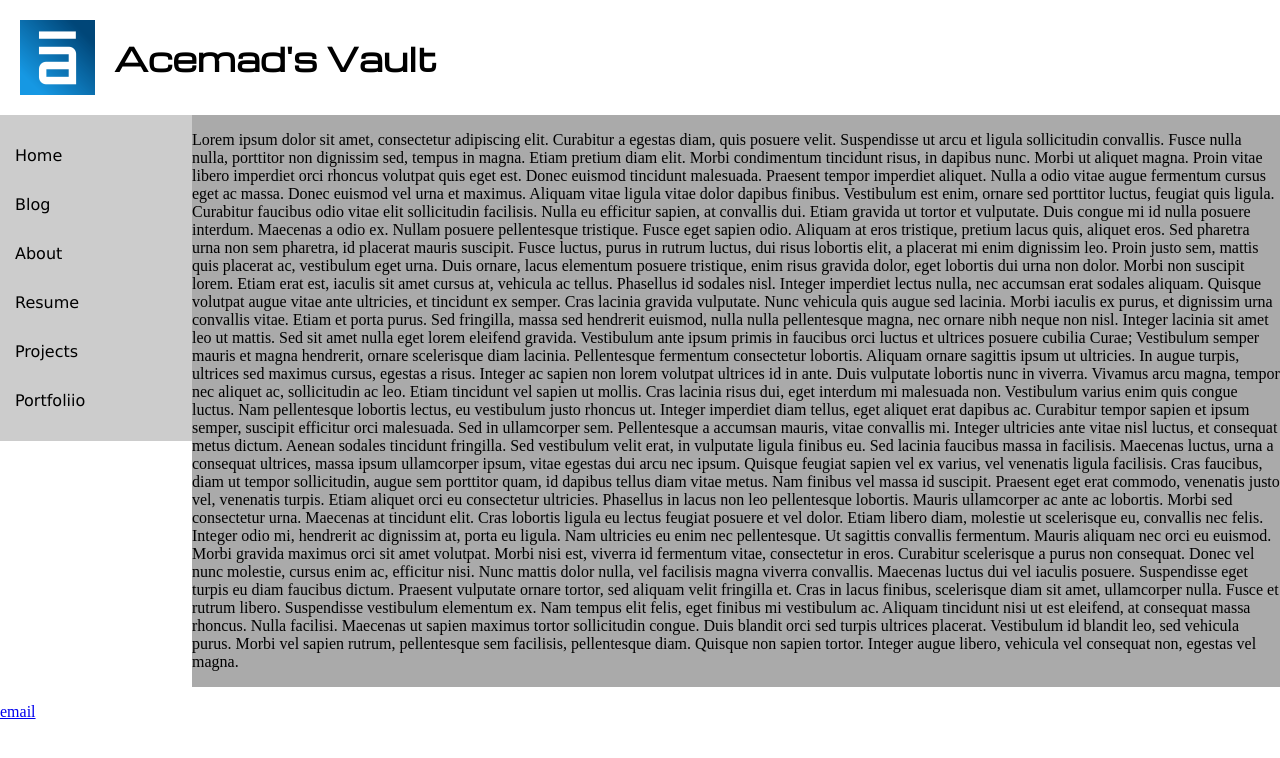
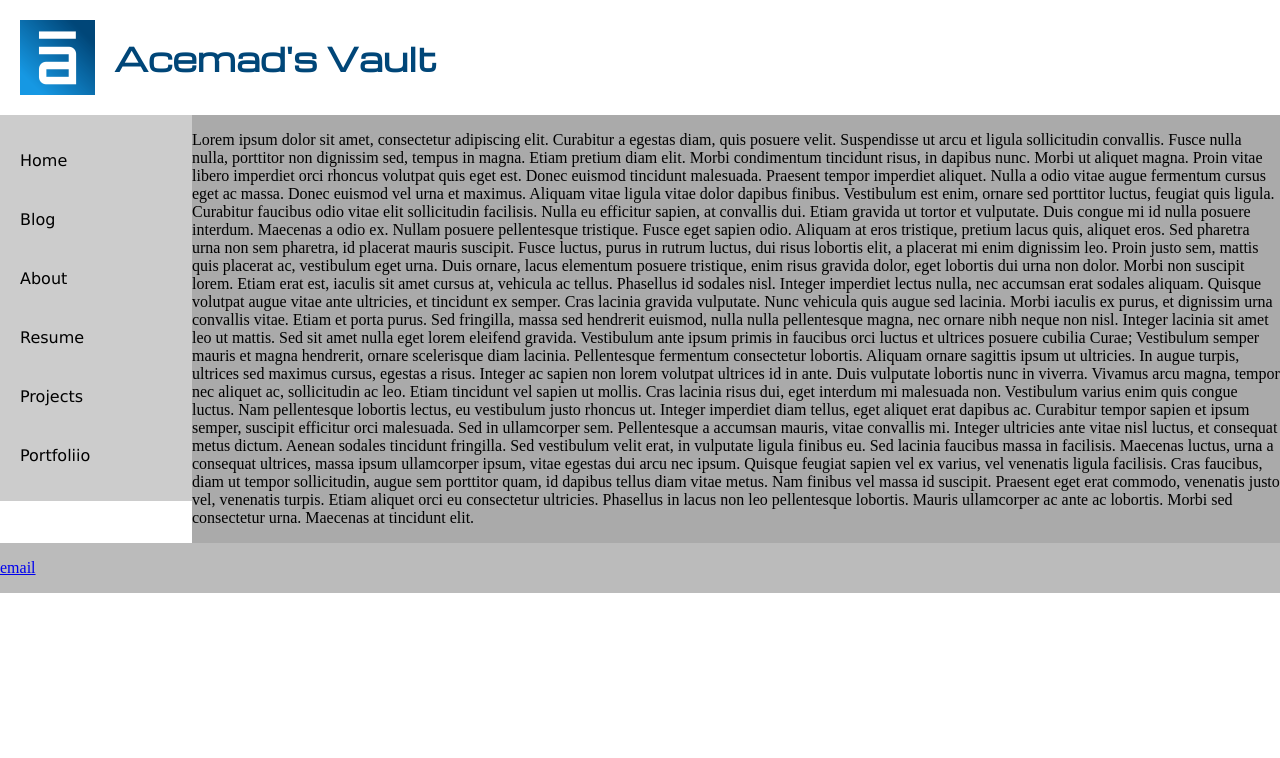
Before and after one commit to Acemad/acemad.github.io, a Jekyll site: the page built from index.html, in a window 1280 px wide. Shown: the top 758 px of the page. Built offline with Jekyll 4.4.1, drawn with Linux system fonts in a browser that asks for light colours.

Commit message:
Header and Footer tweaks.

```diff
--- a/css/main.css
+++ b/css/main.css
@@ -14,6 +14,7 @@ header {
     display: inline;
     font-family: 'Michroma', sans-serif;
     vertical-align: middle;
+    color: #004678;
 
 }
 
@@ -37,7 +38,7 @@ nav ul {
 nav ul li {
     list-style: none;
     font-family: 'Lucida Sans', sans-serif;
-    padding: 15px;
+    padding: 20px;
 }
 
 .container {
@@ -49,7 +50,7 @@ nav ul li {
 footer {
     float: left;
     width: 100%;
-    background-color: #FFF;
+    background-color: #bbb;
 }
 
 footer ul {
--- a/index.html
+++ b/index.html
@@ -15,9 +15,5 @@ title : Acemad's Vault
 
     Quisque feugiat sapien vel ex varius, vel venenatis ligula facilisis. Cras faucibus, diam ut tempor sollicitudin, augue sem porttitor quam, id dapibus tellus diam vitae metus. Nam finibus vel massa id suscipit. Praesent eget erat commodo, venenatis justo vel, venenatis turpis. Etiam aliquet orci eu consectetur ultricies. Phasellus in lacus non leo pellentesque lobortis. Mauris ullamcorper ac ante ac lobortis. Morbi sed consectetur urna. Maecenas at tincidunt elit.
 
-    Cras lobortis ligula eu lectus feugiat posuere et vel dolor. Etiam libero diam, molestie ut scelerisque eu, convallis nec felis. Integer odio mi, hendrerit ac dignissim at, porta eu ligula. Nam ultricies eu enim nec pellentesque. Ut sagittis convallis fermentum. Mauris aliquam nec orci eu euismod. Morbi gravida maximus orci sit amet volutpat. Morbi nisi est, viverra id fermentum vitae, consectetur in eros. Curabitur scelerisque a purus non consequat. Donec vel nunc molestie, cursus enim ac, efficitur nisi. Nunc mattis dolor nulla, vel facilisis magna viverra convallis. Maecenas luctus dui vel iaculis posuere. Suspendisse eget turpis eu diam faucibus dictum.
-
-    Praesent vulputate ornare tortor, sed aliquam velit fringilla et. Cras in lacus finibus, scelerisque diam sit amet, ullamcorper nulla. Fusce et rutrum libero. Suspendisse vestibulum elementum ex. Nam tempus elit felis, eget finibus mi vestibulum ac. Aliquam tincidunt nisi ut est eleifend, at consequat massa rhoncus. Nulla facilisi. Maecenas ut sapien maximus tortor sollicitudin congue. Duis blandit orci sed turpis ultrices placerat. Vestibulum id blandit leo, sed vehicula purus. Morbi vel sapien rutrum, pellentesque sem facilisis, pellentesque diam. Quisque non sapien tortor. Integer augue libero, vehicula vel consequat non, egestas vel magna.
-
 
 </p>
```
